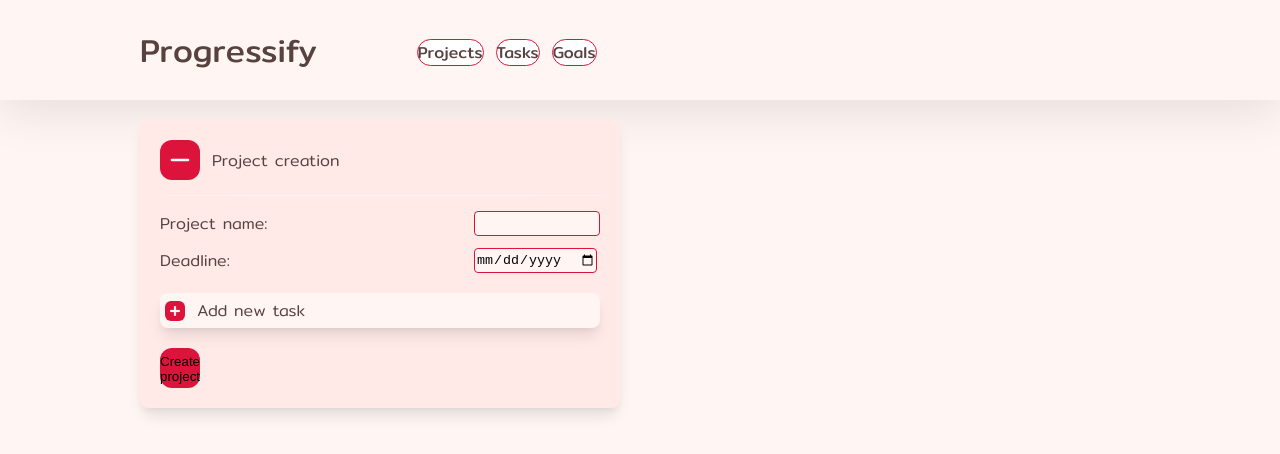
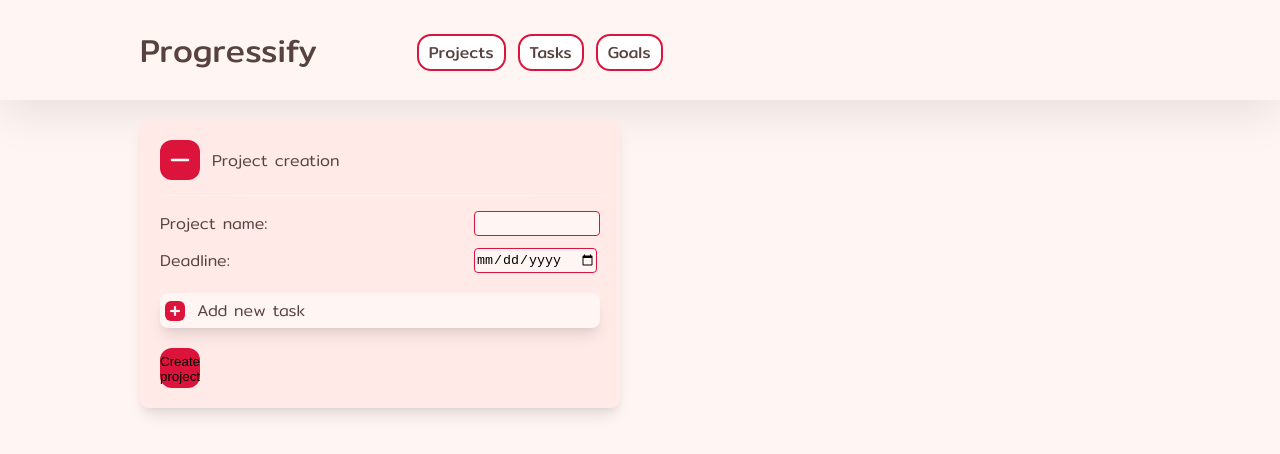
Before and after one commit to MarcelUrbanczyk/Progressify, a React (Create React App) app: page /#/ in a window 1280 px wide. Shown: the top 454 px of the page. Built offline with nearby package versions, Linux system fonts and the light colour scheme.

Commit message:
changed styles

```diff
--- a/src/features/Navigation/Desktop/styled.ts
+++ b/src/features/Navigation/Desktop/styled.ts
@@ -1,5 +1,5 @@
 import { styled, css } from "styled-components";
-import { ButtonStyles } from "../../../common/styles/button";
+import { ButtonStyle } from "../../../common/styles/button";
 import { Link } from "react-router-dom";
 
 export const StyledNavigation = styled.nav`
@@ -12,11 +12,11 @@
 `;
 
 export const NavLink = styled(Link)<{ active?: boolean }>`
-  ${ButtonStyles}
-  border-radius: 16px;
+  ${ButtonStyle}
+  border-radius: 14px;
   background-color: white;
   text-decoration: none;
-  border: 1px solid ${({ theme }) => theme.colors.dominant};
+  border: 2px solid ${({ theme }) => theme.colors.dominant};
   color: ${({ theme }) => theme.colors.text};
   ${({ active }) =>
     active &&
```
